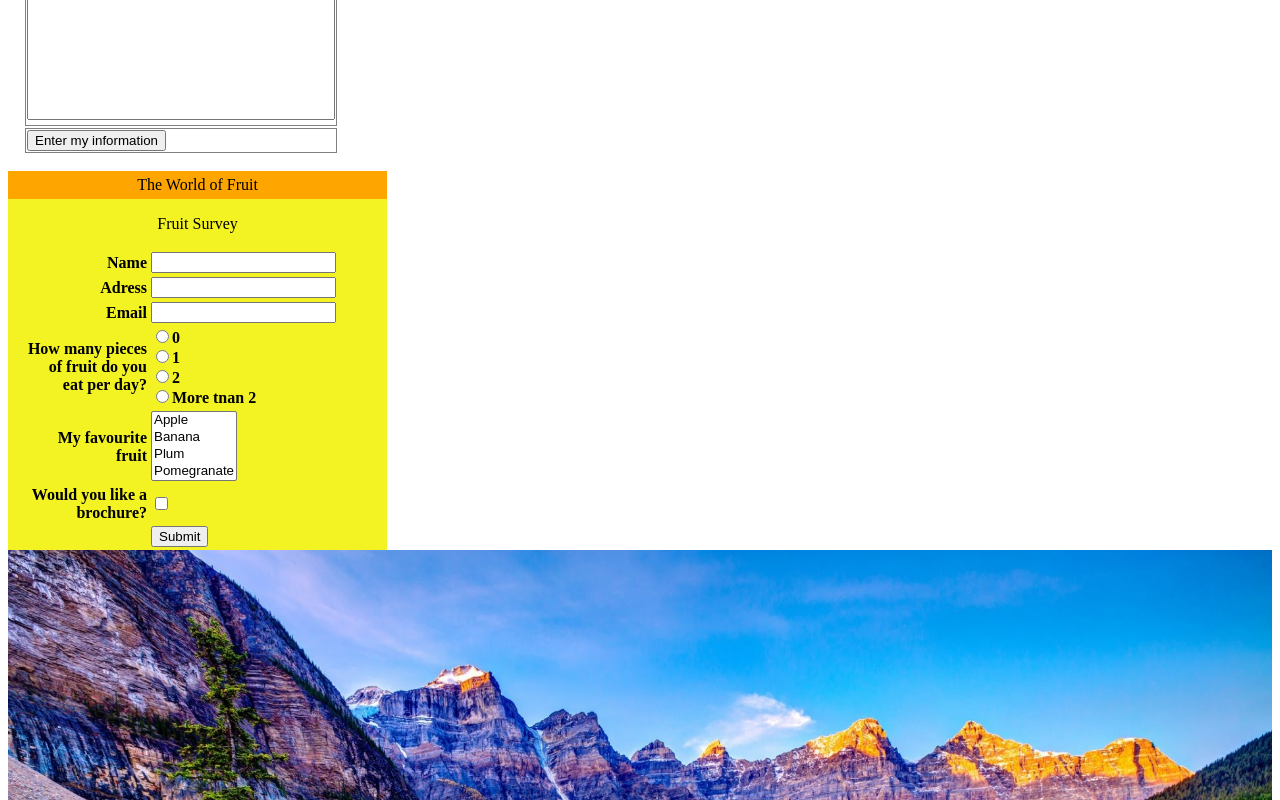
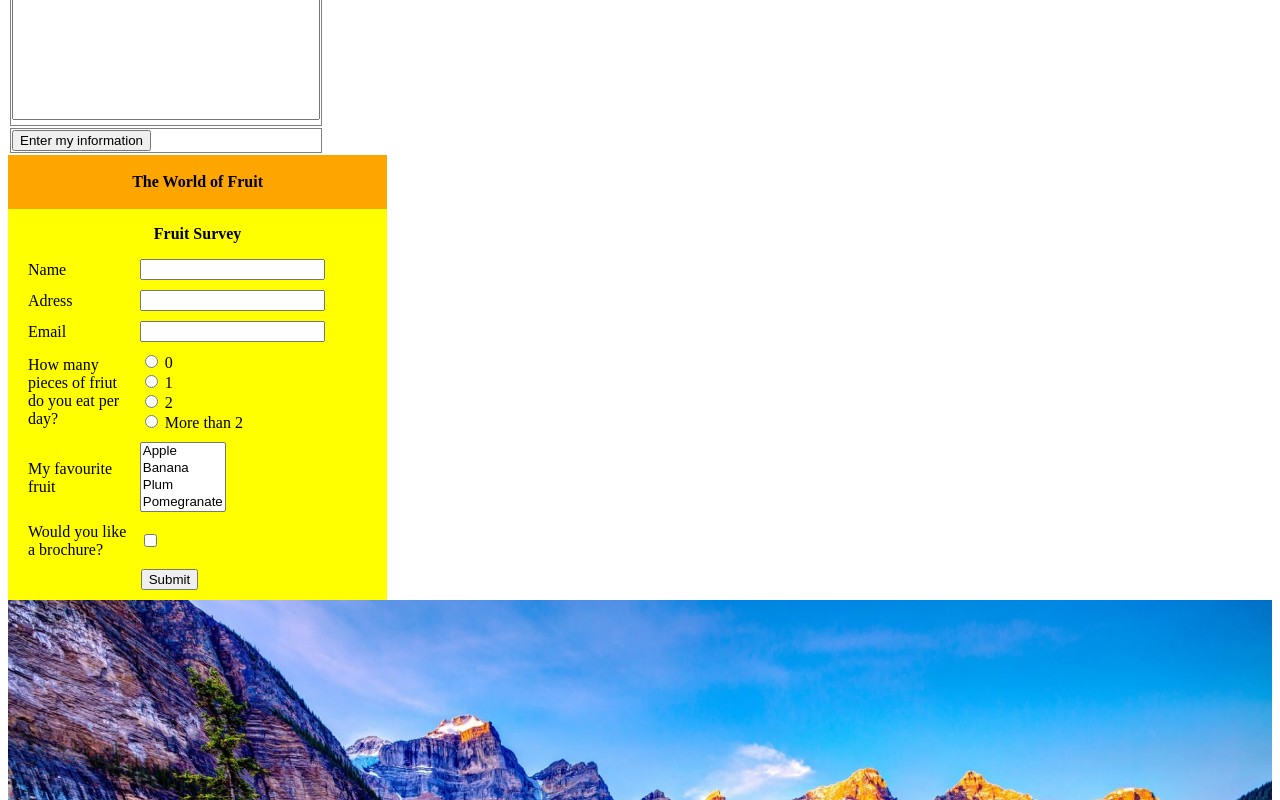
Before and after one commit to AnastasiaSneshko/1, a plain HTML site: page Homework_1/index.html in a window 1280 px wide. Shown: the part 740-1540 px from the top of the page. Drawn offline with Linux system fonts and the light colour scheme.

Commit message:
homework update

```diff
--- a/Homework_1/css/style.css
+++ b/Homework_1/css/style.css
@@ -42,41 +42,46 @@ textarea {
   margin: 0 auto;
 }
 
-.container {
-  background-color: rgb(243, 243, 35);
-  width: 30%;
-}
-
-.cont_head {
-  background-color: orange;
-  padding: 5px 0;
-  text-align: center;
-}
-
-.cont_title {
-  text-align: center;
-}
-
-.question {
-  margin-left: 15px;
-  border: transparent;
-}
-
 input {
   outline: none;
-}
-
-.left {
-  text-align: right;
-  border: transparent;
-}
-
-.right {
-  text-align: left;
-  border: transparent;
 }
 
 img {
   height: auto;
   width: 100%;
 }
+
+
+.quest {
+  background-color: yellow;
+  width: 30%;
+  padding-bottom: 10px;
+}
+
+.form_head {
+  background-color: orange;
+  text-align: center;
+  padding: 2px 0;
+  font-weight: 700;
+}
+
+.form_title {
+  text-align: center;
+  font-weight: 700;
+}
+
+.form {
+  display: flex;
+  align-items: center;
+  justify-content: left;
+  margin: 10px 20px;
+}
+
+.label {
+  width: 30%;
+  margin-right: 10px;
+}
+
+.submit {
+  margin-left: 35%;
+}
--- a/Homework_1/index.html
+++ b/Homework_1/index.html
@@ -63,7 +63,6 @@
     </tr>
   </table>
 
-
   <table class="question">
     <tr>
       <th class="question_header">Name</th>
@@ -110,53 +109,48 @@
     </tr>
   </table>
 
-
-  <div class="container">
-    <p class="cont_head">The World of Fruit</p>
-    <p class="cont_title">Fruit Survey</p>
-    <table class="question">
-      <tr>
-        <th class="left">Name</th>
-        <th class="right"><input type="text"></th>
-      </tr>
-      <tr>
-        <th class="left">Adress</th>
-        <th class="right"><input type="text"></th>
-      </tr>
-      <tr>
-        <th class="left">Email</th>
-        <th class="right"><input type="email"></th>
-      </tr>
-      <tr>
-        <th class="left">How many pieces of fruit do you eat per day?</th>
-        <th class="right">
-          <input type="radio" value="0">0 <br>
-          <input type="radio" value="0">1 <br>
-          <input type="radio" value="0">2 <br>
-          <input type="radio" value="0">More tnan 2
-        </th>
-      </tr>
-      <tr>
-        <th class="left">My favourite fruit</th>
-        <th class="right">
+  <div class="quest">
+    <div class="form_head"><p>The World of Fruit</p></div>
+    <div class="form_title"><p>Fruit Survey</p></div>
+    <div class="form">
+      <div class="label">Name</div>
+      <div class="input"><input type="text" name="name"></div>
+    </div>
+    <div class="form">
+      <div class="label">Adress</div>
+      <div class="input"><input type="text" name="adress"></div>
+    </div>
+    <div class="form">
+      <div class="label">Email</div>
+      <div class="input"><input type="email" name="email"></div>
+    </div>
+    <div class="form">
+      <div class="label">How many pieces of friut do you eat per day?</div>
+      <div class="input">
+        <input type="radio" name="0"> 0 <br>
+        <input type="radio" name="0"> 1 <br>
+        <input type="radio" name="0"> 2 <br>
+        <input type="radio" name="0"> More than 2
+      </div>
+    </div>
+    <div class="form">
+      <div class="label">My favourite fruit</div>
+      <div class="input">
         <select name="fruit" size="4" multiple>
           <option value="a">Apple</option>
           <option value="b">Banana</option>
           <option value="p">Plum</option>
           <option value="p">Pomegranate</option>
         </select>
-        </th>
-      </tr>
-      <tr>
-        <th class="left">Would you like a brochure?</th>
-        <th class="right"><input type="checkbox"></th>
-      </tr>
-      <tr>
-        <th class="left"></th>
-        <th class="right"><button>Submit</button></th>
-      </tr>
-    </table>
       </div>
+    </div>
+    <div class="form">
+      <div class="label">Would you like a brochure?</div>
+      <div class="input"><input type="checkbox" name="check"></div>
+    </div>
+    <div class="submit"><button type="submit">Submit</button></div>
+  </div>
+
 
   <a href="#"><img src="media/priroda_gory_nebo_ozero_oblaka_81150_1920x1080.jpg" alt="photo"></a>
   <video src="media/Letters - 5157.mp4" autoplay loop></video>
```
Lines whose indentation alone changed are shown as unchanged.
